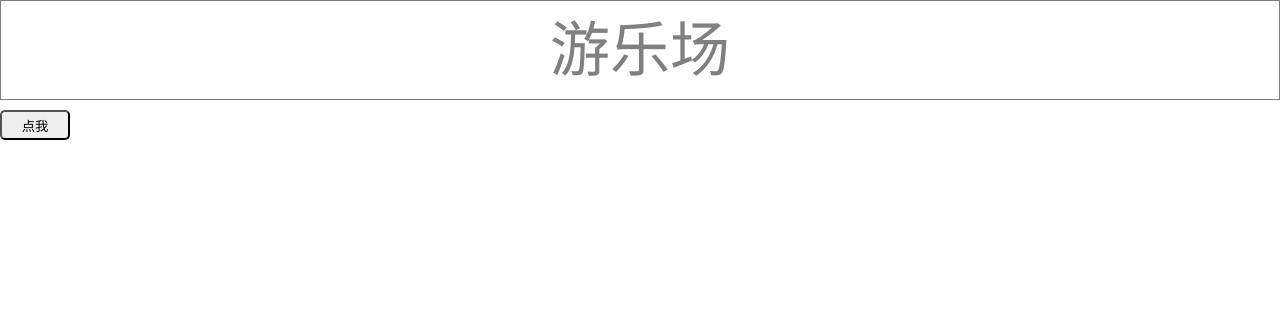
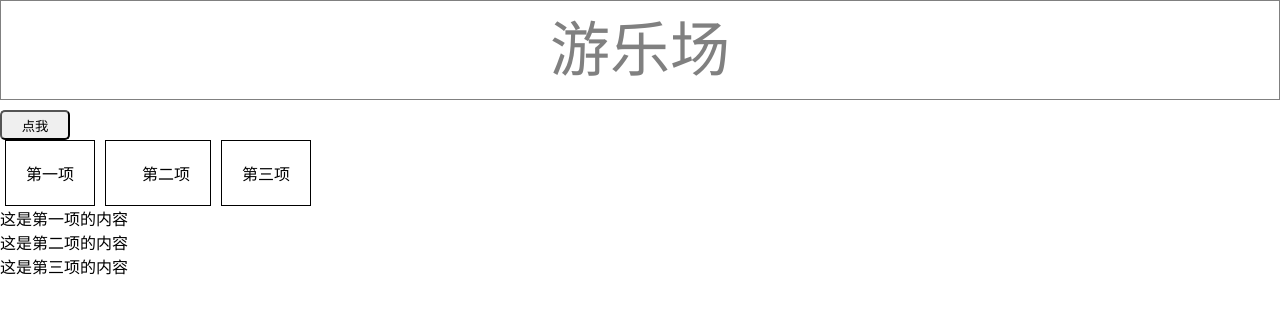
Before and after one commit to 949nb/gulu, a Vue app: page / in a window 1280 px wide. Shown: the top 314 px of the page. Built offline with nearby package versions, Linux system fonts and the light colour scheme.

Commit message:
加入tab基本代码，添加eventbus

```diff
--- a/src/App.vue
+++ b/src/App.vue
@@ -6,6 +6,32 @@
       </g-col>
     </g-row>
     <button class="btn" @click="createdMessage">点我</button>
+
+
+    <g-tab selected.sync="first">
+      <g-tab-nav>
+        <g-tab-item name="first">
+          第一项
+        </g-tab-item>
+        <g-tab-item name='second'>
+          <g-icon iconType='good'></g-icon>第二项
+        </g-tab-item>
+         <g-tab-item name='third' disabled>
+          第三项
+        </g-tab-item>
+      </g-tab-nav>
+      <g-tab-content>
+        <g-tab-pane name='firstInfo'>
+          这是第一项的内容
+        </g-tab-pane>
+        <g-tab-pane name='secondInfo'>
+          这是第二项的内容
+        </g-tab-pane>
+        <g-tab-pane name='thirdInfo'>
+          这是第三项的内容
+        </g-tab-pane>
+      </g-tab-content>
+    </g-tab>
   </div>
 </template>
 
--- a/src/components/tab/tab.vue
+++ b/src/components/tab/tab.vue
@@ -1,11 +1,37 @@
 <template>
   <div>
-
+    <slot></slot>
   </div>
 </template>
 
 <script>
+import Vue from 'vue';
+
 export default {
   name: 'Tab',
+  props: {
+    selected: {
+      type: String,
+      default: '',
+    },
+  },
+  data() {
+    return {
+      eventBus: new Vue(),
+    };
+  },
+  provide() {
+    return {
+      eventBus: this.eventBus,
+    };
+  },
+  mounted() {
+    this.eventBus.$on('update:selected', (name) => {
+      this.selected = name;
+      console.log(this.selected, 'tab', name);
+    });
+    // console.log('this', this)
+    // console.log('eventbus', this.eventBus)
+  },
 };
 </script>
--- a/src/components/tab/tabContent.vue
+++ b/src/components/tab/tabContent.vue
@@ -1,13 +1,13 @@
 <template>
   <div>
-
+    <slot></slot>
   </div>
 </template>
 
 <script>
 export default {
-  name: 'TabContent'
-}
+  name: 'TabContent',
+};
 </script>
 
 <style>
--- a/src/components/tab/tabItem.vue
+++ b/src/components/tab/tabItem.vue
@@ -1,13 +1,34 @@
 <template>
-  <div>
-
+  <div @click="clickme">
+    <slot></slot>
   </div>
 </template>
 
 <script>
 export default {
-  name: 'TabItem'
-}
+  name: 'TabItem',
+  props: {
+    disabled: {
+      type: Boolean,
+      default: false,
+    },
+    name: {
+      type: String || Number,
+      required: true,
+    },
+  },
+  inject: ['eventBus'],
+  mounted() {
+    this.eventBus.$on('update:selected', (name) => {
+      console.log(name);
+    });
+  },
+  methods: {
+    clickme() {
+      this.eventBus.$emit('update:selected', this.name);
+    },
+  },
+};
 </script>
 
 <style lang="scss">
--- a/src/components/tab/tabNav.vue
+++ b/src/components/tab/tabNav.vue
@@ -1,15 +1,23 @@
 <template>
-  <div>
-
+  <div class="tab-nav">
+    <slot></slot>
   </div>
 </template>
 
 <script>
 export default {
-  name: 'TabNav'
-}
+  name: 'TabNav',
+};
 </script>
 
-<style>
-
+<style lang="scss">
+.tab-nav{
+  display: flex;
+  & > div {
+    margin: 0 5px;
+    padding: 20px;
+    border: 1px solid;
+    cursor: pointer;
+  }
+}
 </style>
--- a/src/components/tab/tabPane.vue
+++ b/src/components/tab/tabPane.vue
@@ -1,13 +1,13 @@
 <template>
   <div>
-
+    <slot></slot>
   </div>
 </template>
 
 <script>
 export default {
-  name: 'TabPane'
-}
+  name: 'TabPane',
+};
 </script>
 
 <style>
```
Also changed, not shown: src/main.js (+10 -0 lines).
